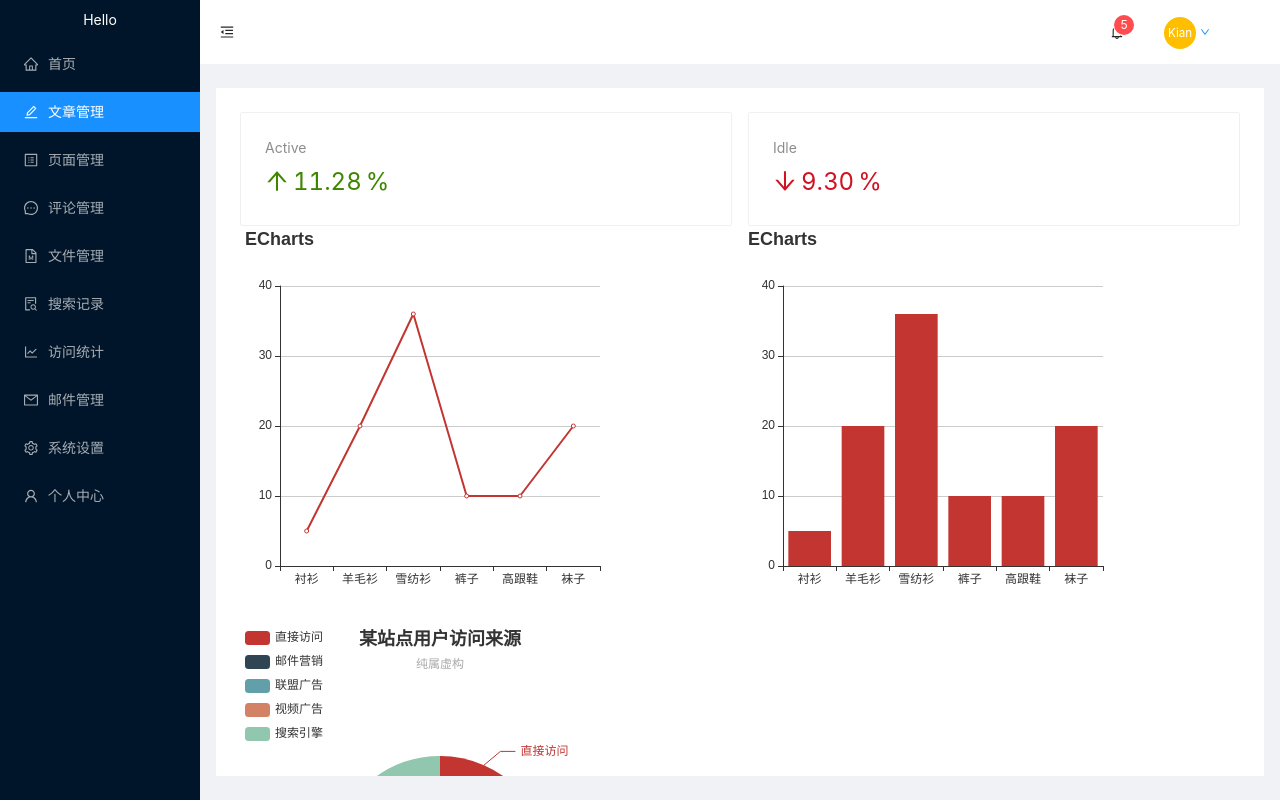
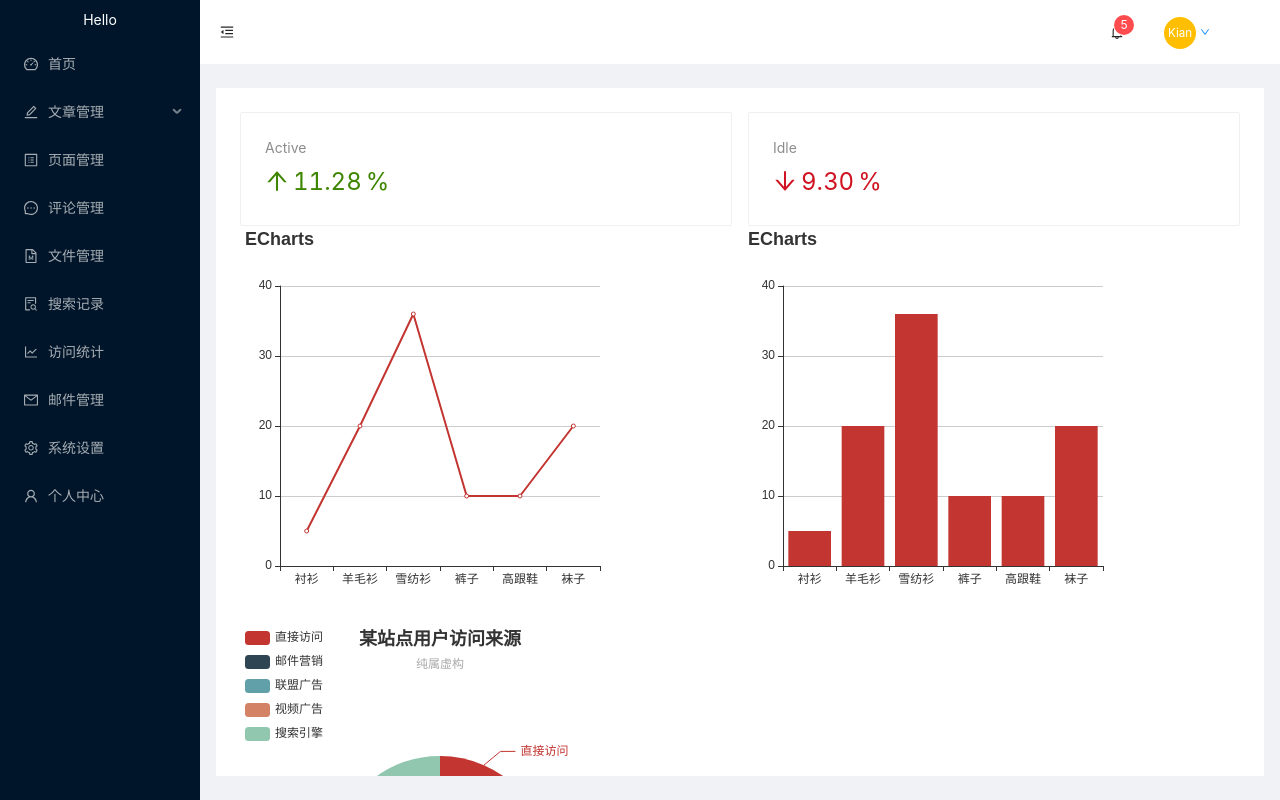
Before and after one commit to Kian-404/react-ts-vite, a React (Vite) app: page / in a window 1280 px wide. Built offline with nearby package versions, Linux system fonts and the light colour scheme.

Commit message:
:sparkles: 修改sidebar部分

```diff
--- a/src/layout/SiderBar/index.css
+++ b/src/layout/SiderBar/index.css
@@ -8,7 +8,7 @@
   color: #ffffff;
   text-align: center;
 }
-.ant-menu{
+.sidebar-menu{
   height: calc(100vh - 40px);
   overflow: scroll;
   overflow-x: hidden;
--- a/src/layout/SiderBar/index.tsx
+++ b/src/layout/SiderBar/index.tsx
@@ -8,13 +8,39 @@ const { Sider } = Layout;
 interface props {
   collapsed: boolean
 }
+const {SubMenu, Item} = Menu
+// 递归侧边栏
+const SideMenu = (menus: any) => {
+  return menus.map((item: { children: any; title: any; icon: any; url: any; }) => {
+    if (item.children) {
+      return (
+        <SubMenu title={item.title} icon={item.icon} key={item.url}>
+          {
+            SideMenu(item.children)
+          }
+        </SubMenu>
+      )
+    } else {
+      return (
+        <Item key={item.url} icon={item.icon}>
+          <Link to={item.url}>
+            {item.title}
+          </Link>
+        </Item>
+      )
+    }
+  })
+}
+
+
 const defaultSelectedKeys = ['1'];
 const MySider: ElementType = ({ collapsed }: props) => {
   return (
     <Sider className="siderbar" trigger={null} collapsible collapsed={collapsed}>
       <div className="logo" >Hello </div>
-      <Menu theme="dark" mode="inline" defaultSelectedKeys={defaultSelectedKeys}>
-        {SiderItems.map((item, index) => {
+      <Menu className='sidebar-menu' theme="dark" mode="inline" defaultSelectedKeys={defaultSelectedKeys}>
+        {SideMenu(SiderItems)}
+        {/* {SiderItems.map((item, index) => {
           return (
             <Menu.Item key={index} icon={item.icon}>
               <Link to={item.url}>
@@ -23,7 +49,7 @@ const MySider: ElementType = ({ collapsed }: props) => {
             </Menu.Item>
           )
         })
-        }
+        } */}
       </Menu>
     </Sider>
   )
--- a/src/layout/SiderBar/sideconfig.tsx
+++ b/src/layout/SiderBar/sideconfig.tsx
@@ -1,7 +1,9 @@
 import React from 'react'
 import {
   HomeOutlined,
+  DashboardOutlined,
   EditOutlined,
+  OrderedListOutlined,
   ProfileOutlined,
   MessageOutlined,
   FileMarkdownOutlined,
@@ -13,19 +15,33 @@ import {
 } from '@ant-design/icons'
 interface ItemProps {
   title: String,
+  icon: any,
+  children?:Array<ItemProps> ,
   url?: String,
-  icon: any
+
 }
 export const SiderItems: Array<ItemProps> = [
   {
     title: '首页',
     url:'/',
-    icon: <HomeOutlined />
+    icon: <DashboardOutlined />
   },
   {
     title: '文章管理',
     url:'/article-list',
-    icon: <EditOutlined />
+    icon: <EditOutlined />,
+    children:[
+      {
+        title: '文章列表',
+        url:'/article-list',
+        icon: <OrderedListOutlined />,
+      },
+      {
+        title: '新建文章',
+        url:'/article-new',
+        icon: <EditOutlined />,
+      }
+    ]
   },
   {
     title: '页面管理',
```
